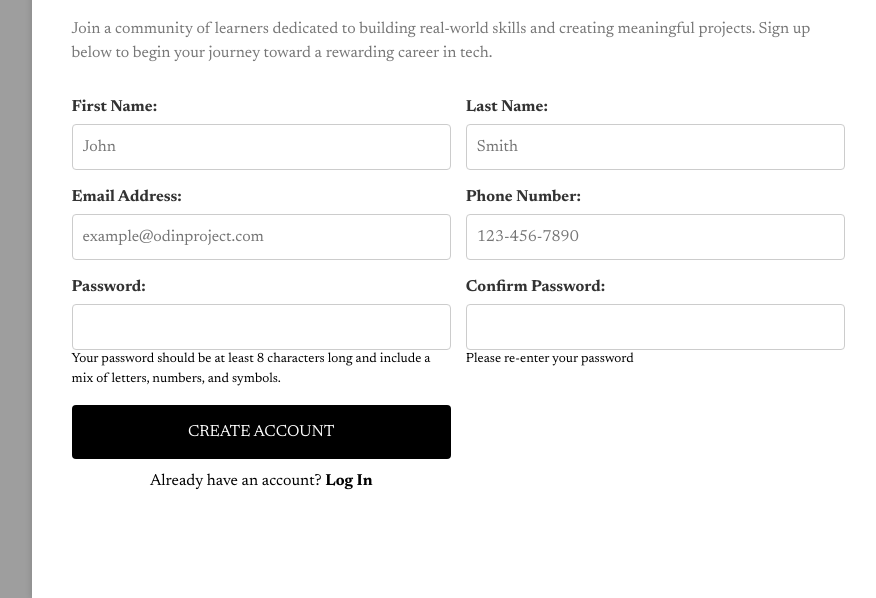
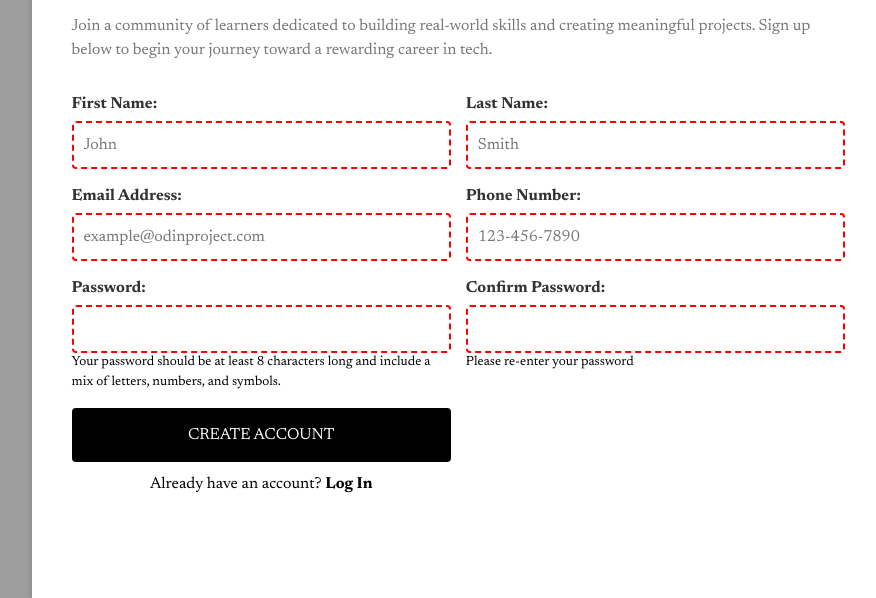
Before and after one commit to JoshuaErney/CodeBucket, a plain HTML site: page ProjectSignupForm/index.html in a window 1280 px wide. Shown: the part 202-800 px from the top of the page, without its empty margins (395-1271 px from the left). Drawn offline with Linux system fonts and the light colour scheme; grey boxes are pictures that could not be loaded.

Commit message:
updated form validation for input fields.

```diff
--- a/ProjectSignupForm/css/main.css
+++ b/ProjectSignupForm/css/main.css
@@ -76,6 +76,14 @@ form input:focus {
   border-color: #000;
 }
 
+input:invalid {
+  border: 2px dashed red;
+}
+
+input:valid {
+  border: 2px solid green;
+}
+
 /* Button and Link Styles */
 form button {
   grid-column: span 2; /* Makes the button span the entire form width */
--- a/ProjectSignupForm/index.html
+++ b/ProjectSignupForm/index.html
@@ -17,7 +17,6 @@
 
 <body>
     <main>
-        <!-- <header></header> -->
         <img src="/ProjectSignupForm/img/background-side-image.png">
 
         <div id="form-container">
@@ -30,33 +29,33 @@
             <form action="" method="post">
                 <div>
                     <label for="first-name">First Name:</label>
-                    <input type="text" id="first-name" name="first_name" required aria-required="true"
+                    <input type="text" id="first-name" name="first_name" required aria-required="true" required
                         aria-label="First Name" placeholder="John" title="First name should only contain letters.">
                 </div>
 
                 <div>
                     <label for="last-name">Last Name:</label>
-                    <input type="text" id="last-name" name="last_name" required aria-required="true"
+                    <input type="text" id="last-name" name="last_name" required aria-required="true" required
                         aria-label="Last Name" placeholder="Smith" title="Last name should only contain letters.">
                 </div>
 
                 <div>
                     <label for="email">Email Address:</label>
                     <input type="email" id="email" name="email" required aria-required="true" aria-label="Email Address"
-                        placeholder="example@odinproject.com"
+                        placeholder="example@odinproject.com" required
                         title="Enter a valid email address (e.g., example@domain.com).">
                 </div>
 
                 <div>
                     <label for="phone">Phone Number:</label>
                     <input type="tel" id="phone" name="phone" required aria-required="true" aria-label="Phone Number"
-                        placeholder="123-456-7890"
+                        placeholder="123-456-7890" minlength="10" maxlength="12"
                         title="Phone number should be between 10 to 15 digits and contain only numbers.">
                 </div>
 
                 <div>
                     <label for="password">Password:</label>
-                    <input type="password" id="password" name="password" required aria-required="true"
+                    <input type="password" id="password" name="password" required aria-required="true" required
                         aria-label="Password" minlength="8"
                         title="Password must be at least 8 characters, include a letter, a number, and a special character.">
                     <small id="password-help" aria-live="polite">
@@ -68,7 +67,7 @@
                 <div>
                     <label for="confirm-password">Confirm Password:</label>
                     <input type="password" id="confirm-password" name="confirm_password" required aria-required="true"
-                        aria-label="Confirm Password" title="Passwords must match.">
+                        required minlength="8" aria-label="Confirm Password" title="Passwords must match.">
                     <small id="password-help" aria-live="polite">
                         Please re-enter your password
                     </small>
```
